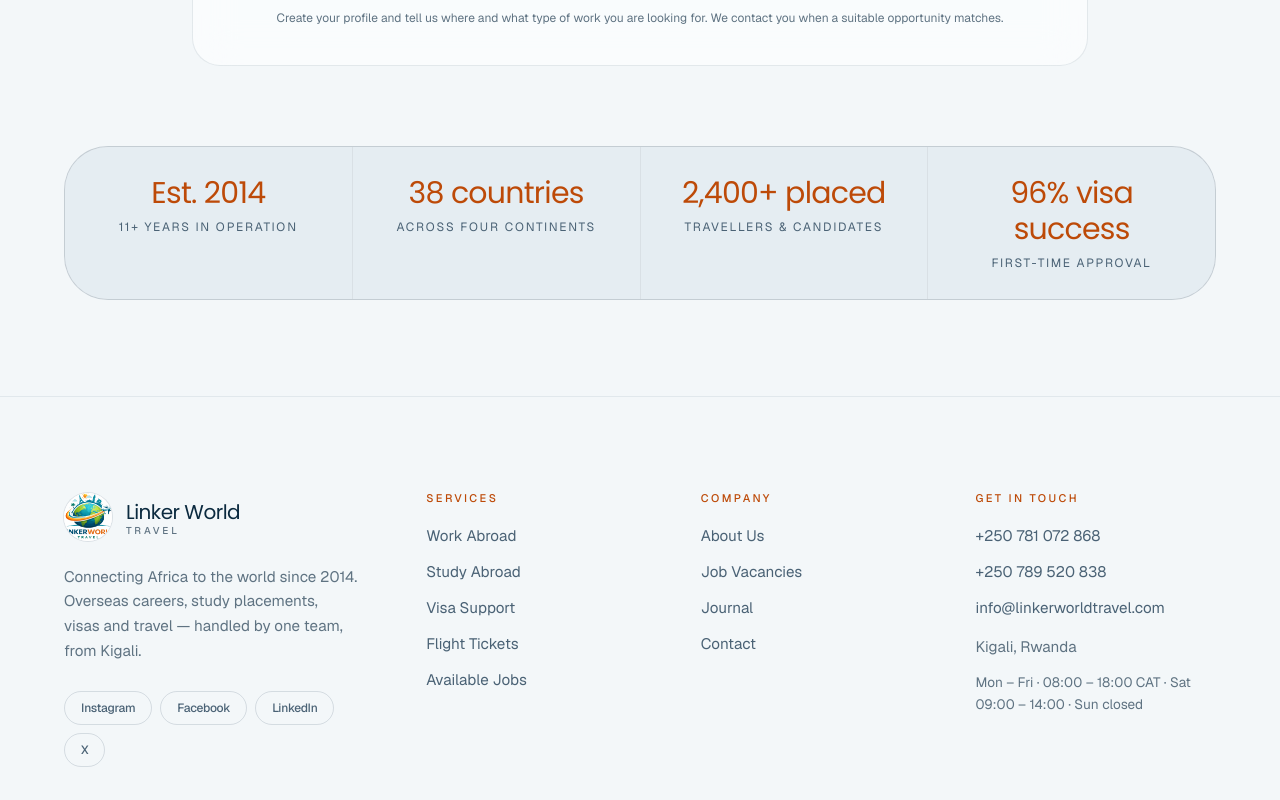
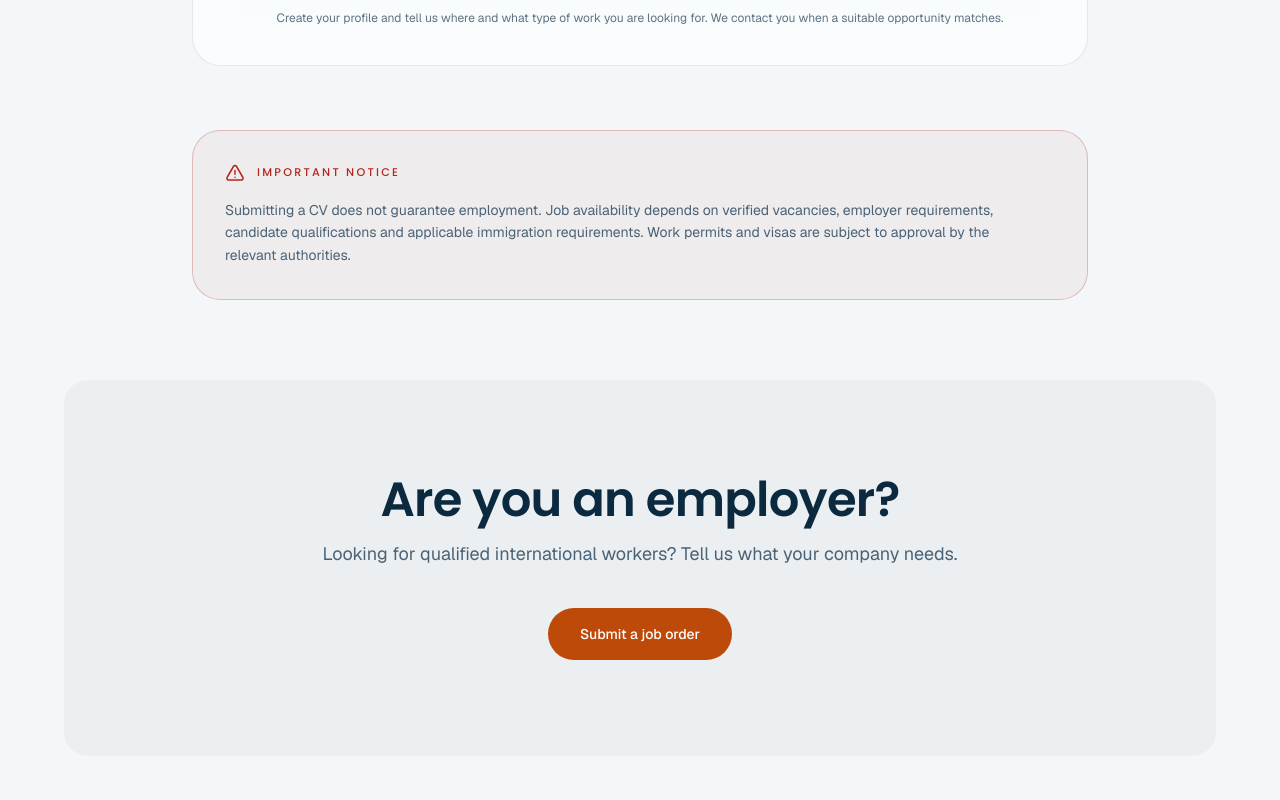
Before and after one commit to AudrinL/linker, a Next.js app: page /submit-cv in a window 1280 px wide. Shown: the part 1180-1980 px from the top of the page. Built offline with nearby package versions, Linux system fonts and the light colour scheme.

Commit message:
updated the site

```diff
--- a/src/app/submit-cv/page.tsx
+++ b/src/app/submit-cv/page.tsx
@@ -4,6 +4,8 @@ import { trustMarks } from "@/lib/services-data";
 import { PageHero } from "@/components/ui/PageHero";
 import MultiStepForm from "@/components/forms/MultiStepForm";
 import { TrustBar } from "@/components/ui/TrustBar";
+import { Notice } from "@/components/ui/Notice";
+import { RichCTA } from "@/components/ui/RichCTA";
 
 export const metadata: Metadata = {
   title: "Submit Your CV",
@@ -23,6 +25,23 @@ export default function Page() {
         <div className="mx-auto max-w-4xl">
           <MultiStepForm config={cvForm} />
         </div>
+        <Notice className="mx-auto mt-16 max-w-4xl">
+          <p>
+            Submitting a CV does not guarantee employment. Job availability
+            depends on verified vacancies, employer requirements, candidate
+            qualifications and applicable immigration requirements. Work permits
+            and visas are subject to approval by the relevant authorities.
+          </p>
+        </Notice>
+
+        <RichCTA
+          className="mt-20"
+          title="Are you an employer?"
+          description="Looking for qualified international workers? Tell us what your company needs."
+          buttonText="Submit a job order"
+          buttonHref="/employers"
+        />
+
         <TrustBar items={trustMarks} className="mt-20" />
       </main>
     </div>
```
